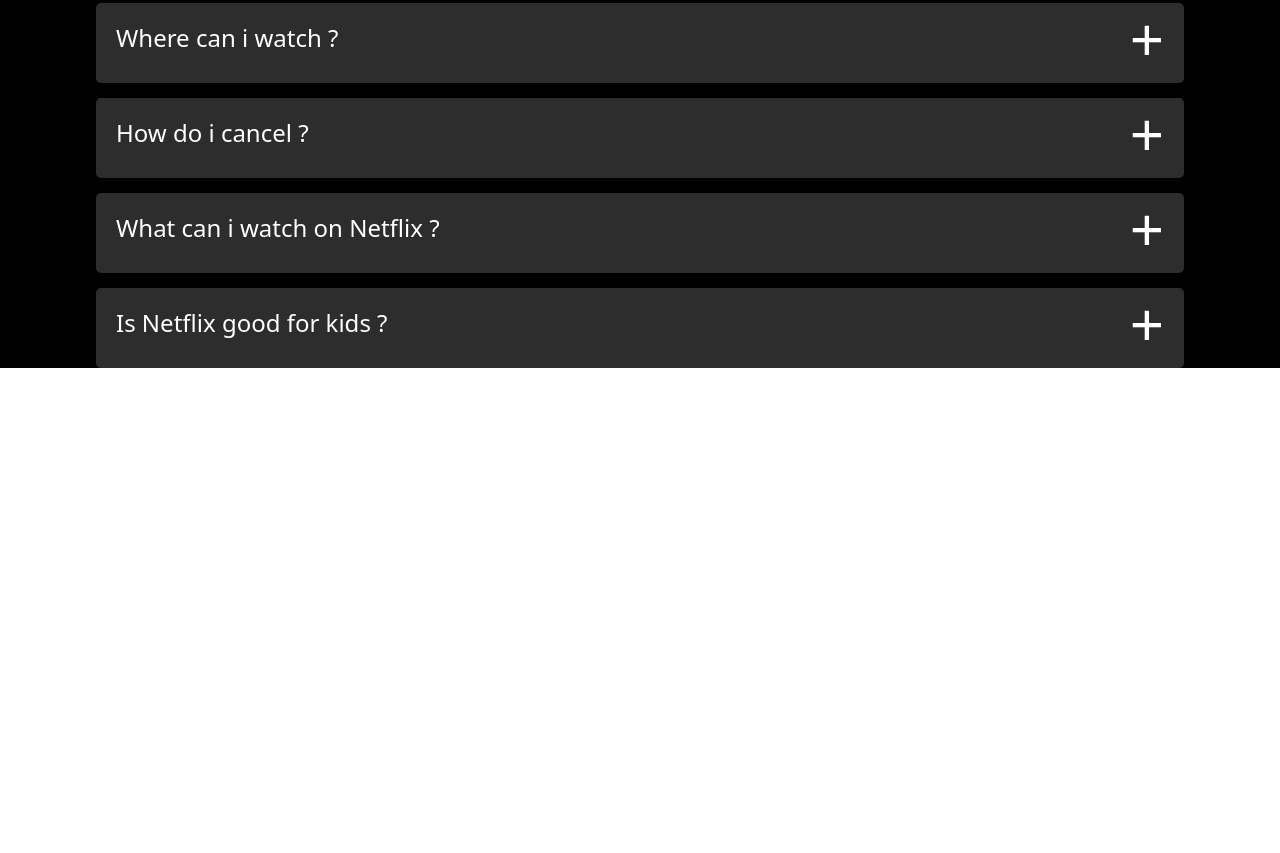
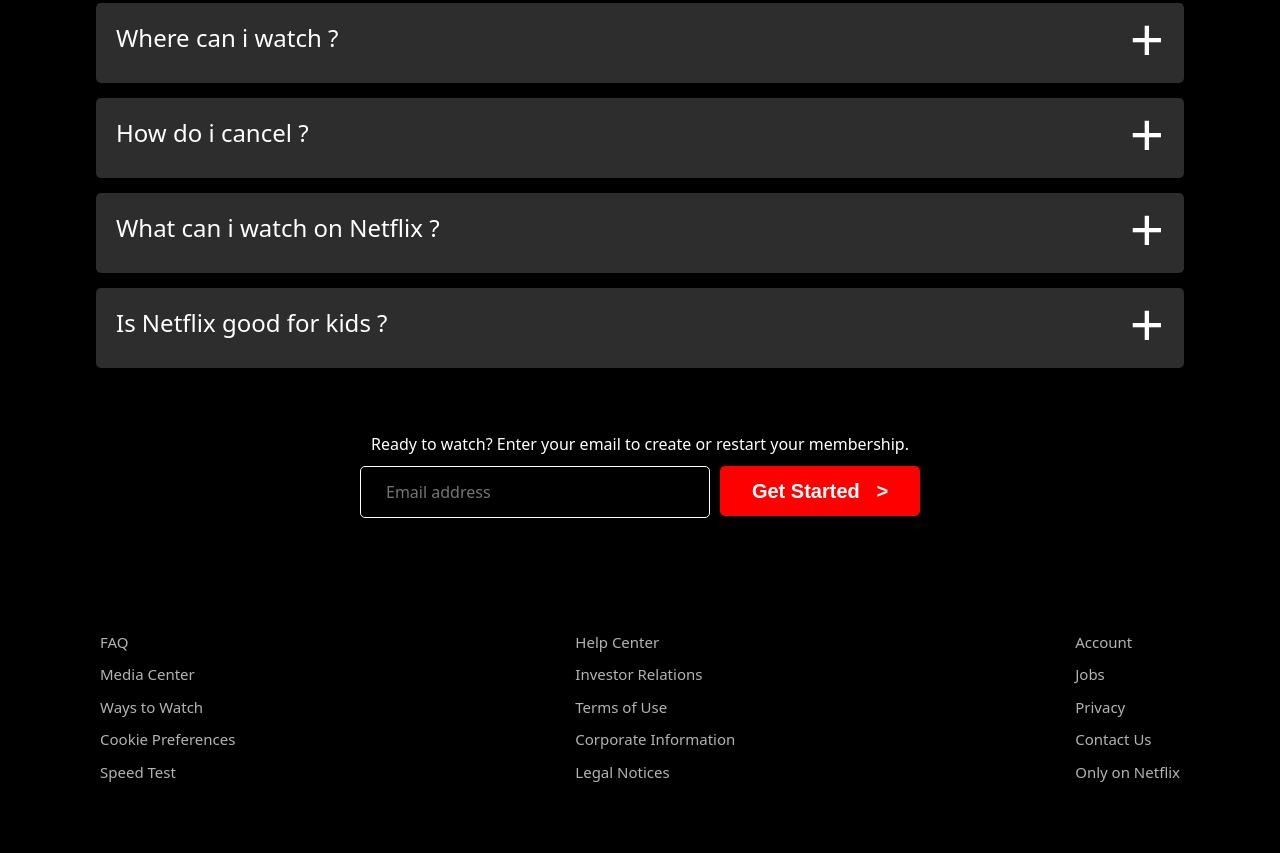
Before and after one commit to Mudaliyar1/Netflix, a plain HTML site: page index.html in a window 1280 px wide. Shown: the part 2035-2888 px from the top of the page. Before the commit the page ends 2403 px from the top, so only its background shows below. Drawn offline with nearby package versions, Linux system fonts and the light colour scheme.

Commit message:
footer added

```diff
--- a/index.html
+++ b/index.html
@@ -633,6 +633,7 @@
                         </h5>
                     </div>
                 </div>
+
                 <div>
                     <div class="faq faq4">
                         <h4>How do i cancel ?</h4>
@@ -646,6 +647,7 @@
                         </h5>
                     </div>
                 </div>
+
                 <div>
                     <div class="faq faq5">
                         <h4>What can i watch on Netflix ?</h4>
@@ -658,6 +660,7 @@
                         </h5>
                     </div>
                 </div>
+
                 <div>
                     <div class="faq faq6">
                         <h4>Is Netflix good for kids ?</h4>
@@ -673,16 +676,58 @@
                     </div>
                 </div>
 
+                <br>
 
-
+                <div class="faqFormInput">
+                    <p style="text-align: center; margin: 10px 10px;">Ready to watch? Enter your email to create or
+                        restart your membership.</p>
+                    <form action="" style="display: flex; justify-content: center; gap: 10px; flex-wrap: wrap;">
+                        <input type="text" placeholder="Email address">
+                        <button>Get Started &nbsp; > </button>
+                    </form>
+                </div>
+                <br><br>
             </div>
-
-
         </div>
 
     </main>
 
 
+    <footer>
+
+
+        <div class="footerDiv">
+
+            <div class="footerDiv1 footerMenu">
+                <a href="">FAQ</a>
+                <a href="">Media Center</a>
+                <a href="">Ways to Watch</a>
+                <a href="">Cookie Preferences</a>
+                <a href="">Speed Test</a>
+            </div>
+
+            <div class="footerDiv2 footerMenu">
+                <a href="">Help Center</a>
+                <a href="">Investor Relations</a>
+                <a href="">Terms of Use</a>
+                <a href="">Corporate Information</a>
+                <a href="">Legal Notices</a>
+            </div>
+
+            <div class="footerDiv3 footerMenu">
+                <a href="">Account</a>
+                <a href="">Jobs</a>
+                <a href="">Privacy</a>
+                <a href="">Contact Us</a>
+                <a href="">Only on Netflix</a>
+            </div>
+
+        </div>
+        <br><br><br><br><br>
+
+    </footer>
+
+
 </body>
 
 </html>
--- a/public/css/style.css
+++ b/public/css/style.css
@@ -329,19 +329,85 @@
     padding: 0px 20px;
 }
 
-.index .movie-part .faq-div .faqToggleDiv{
+.index .movie-part .faq-div .faqToggleDiv {
     width: 85vw;
     height: auto;
     background-color: rgb(45, 45, 45);
     position: relative;
-    top:-8px;
+    top: -8px;
     border-bottom-right-radius: 5px;
     border-bottom-left-radius: 5px;
     display: none;
 }
-.index .movie-part .faq-div .faqToggleDiv h5{
+
+.index .movie-part .faq-div .faqToggleDiv h5 {
     /* font-size: 30px; */
     text-align: justify;
     padding: 10px 10px;
     margin: 10px 10px;
 }
+
+.index .movie-part .faq-div .faqFormInput{
+    display: flex;
+    flex-direction: column;
+    align-items: center;
+}
+
+.index .movie-part .faq-div .faqFormInput input {
+    width: 350px;
+    height: 50px;
+    background-color: transparent;
+    border: 1px solid white;
+    padding: 25px;
+    border-radius: 5px;
+}
+.index .movie-part .faq-div .faqFormInput button {
+    width: 200px;
+    height: 50px;
+    background-color: red;
+    border: none;
+    color: white;
+    border-radius: 5px;
+    font-size: 20px;
+    font-family: sans-serif;
+    font-weight: 700;
+    text-align: center;
+}
+
+
+
+
+footer{
+    width: 100%;
+    height: auto;
+    background-color: black;
+    color: white;
+    position: relative;
+    top: 320px;
+    color: rgba(255,255,255,0.7);
+}
+
+footer .footerDiv{
+    display: flex;
+    flex-direction: row;
+    justify-content: space-between;
+    align-items: center;
+    flex-wrap: wrap;
+    position: relative;
+    top: 50px;
+    margin: 0px 100px;
+    gap: 30px;
+}
+
+footer .footerDiv .footerMenu{
+    flex-wrap: wrap;
+    display: flex;
+    flex-direction: column;
+    gap: 10px;
+}
+
+footer .footerDiv .footerMenu a{
+    color: rgba(255,255,255,0.7);
+    font-size: 15px;
+    text-decoration: none;
+}
```
